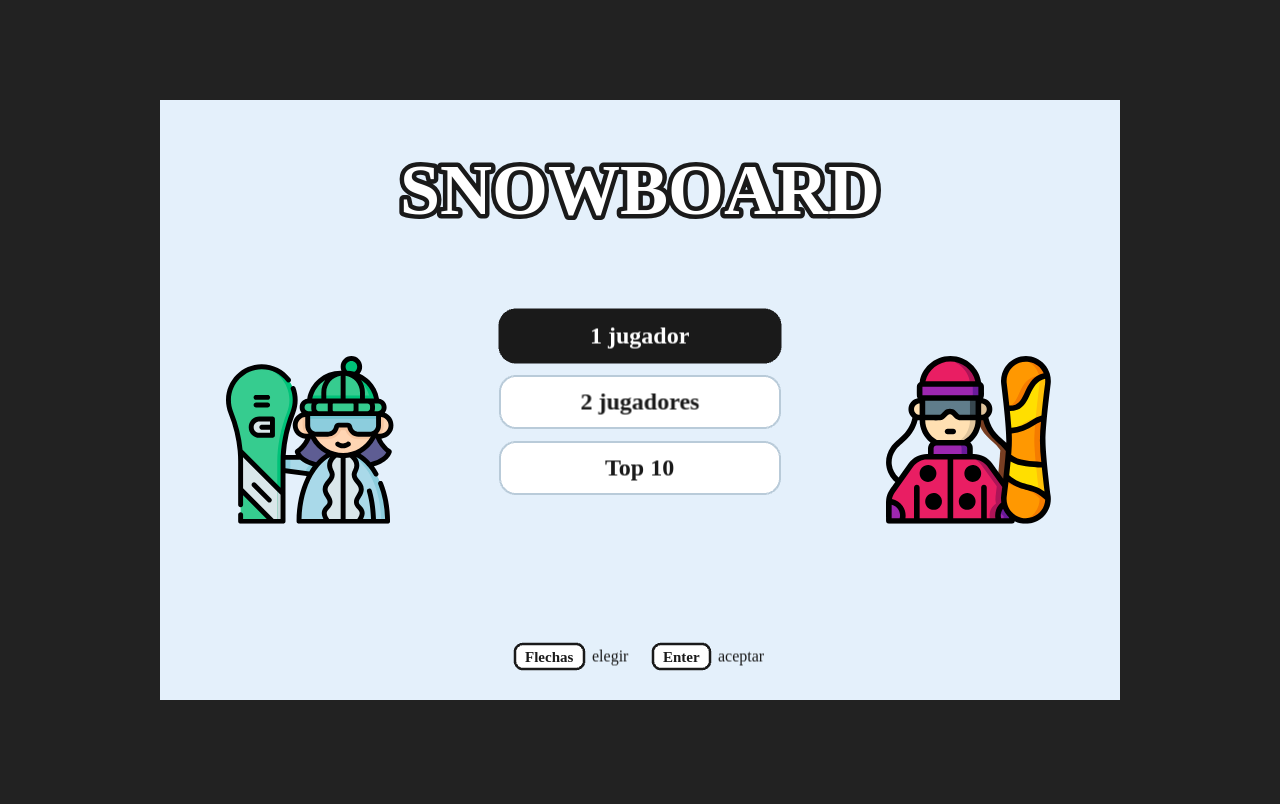
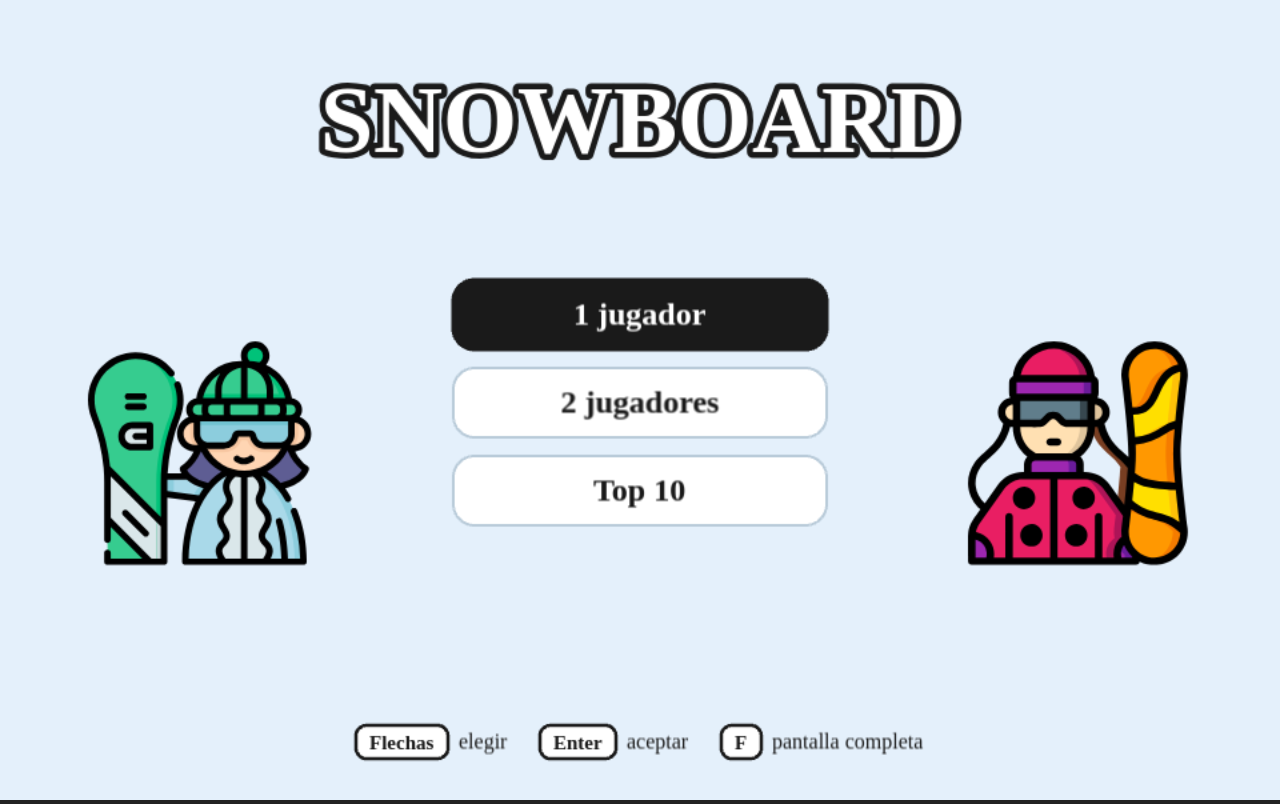
Before and after one commit to fedegonzal/snowboard-game, a website built with Vite: page index.html in a window 1280 px wide. Built offline with nearby package versions, Linux system fonts and the light colour scheme; animation ran at ten frames a second; files whose address does not match are found by name.

Commit message:
Escalar el juego a la ventana y alternar pantalla completa con F

```diff
--- a/index.html
+++ b/index.html
@@ -5,8 +5,8 @@
     <meta name="viewport" content="width=device-width, initial-scale=1.0" />
     <title>Snowboard</title>
     <style>
-      body { margin: 0; background: #222; display: flex; justify-content: center; align-items: center; height: 100vh; }
-      canvas { display: block; }
+      body { margin: 0; background: #222; }
+      #game { width: 100vw; height: 100vh; }
     </style>
   </head>
   <body>
--- a/src/main.js
+++ b/src/main.js
@@ -13,12 +13,17 @@ import { TopScene } from './scenes/TopScene.js';
 
 // Phaser dibuja los textos en un canvas: la fuente debe estar cargada antes de empezar.
 Promise.all([500, 600, 700].map((w) => document.fonts.load(`${w} 20px ${FONT}`))).then(() => {
-  new Phaser.Game({
+  const game = new Phaser.Game({
     type: Phaser.AUTO,
     parent: 'game',
     width: SCREEN.width,
     height: SCREEN.height,
     backgroundColor: hex(THEME.background),
+    scale: { mode: Phaser.Scale.FIT, autoCenter: Phaser.Scale.CENTER_BOTH },
     scene: [BootScene, MenuScene, SetupScene, RaceScene, ResultScene, TopScene],
   });
+  // F alterna la pantalla completa, salvo en la preparación, donde se escribe el nombre.
+  window.addEventListener('keydown', (e) => {
+    if (e.code === 'KeyF' && !game.scene.isActive('SetupScene')) game.scale.toggleFullscreen();
+  });
 });
--- a/src/scenes/MenuScene.js
+++ b/src/scenes/MenuScene.js
@@ -19,6 +19,6 @@ export class MenuScene extends Phaser.Scene {
       { label: '2 jugadores', action: () => this.scene.start('SetupScene', { mode: 2 }) },
       { label: 'Top 10', action: () => this.scene.start('TopScene') },
     ]);
-    keyHints(this, cx, SCREEN.height - 56, [['Flechas', 'elegir'], ['Enter', 'aceptar']]);
+    keyHints(this, cx, SCREEN.height - 56, [['Flechas', 'elegir'], ['Enter', 'aceptar'], ['F', 'pantalla completa']]);
   }
 }
```
